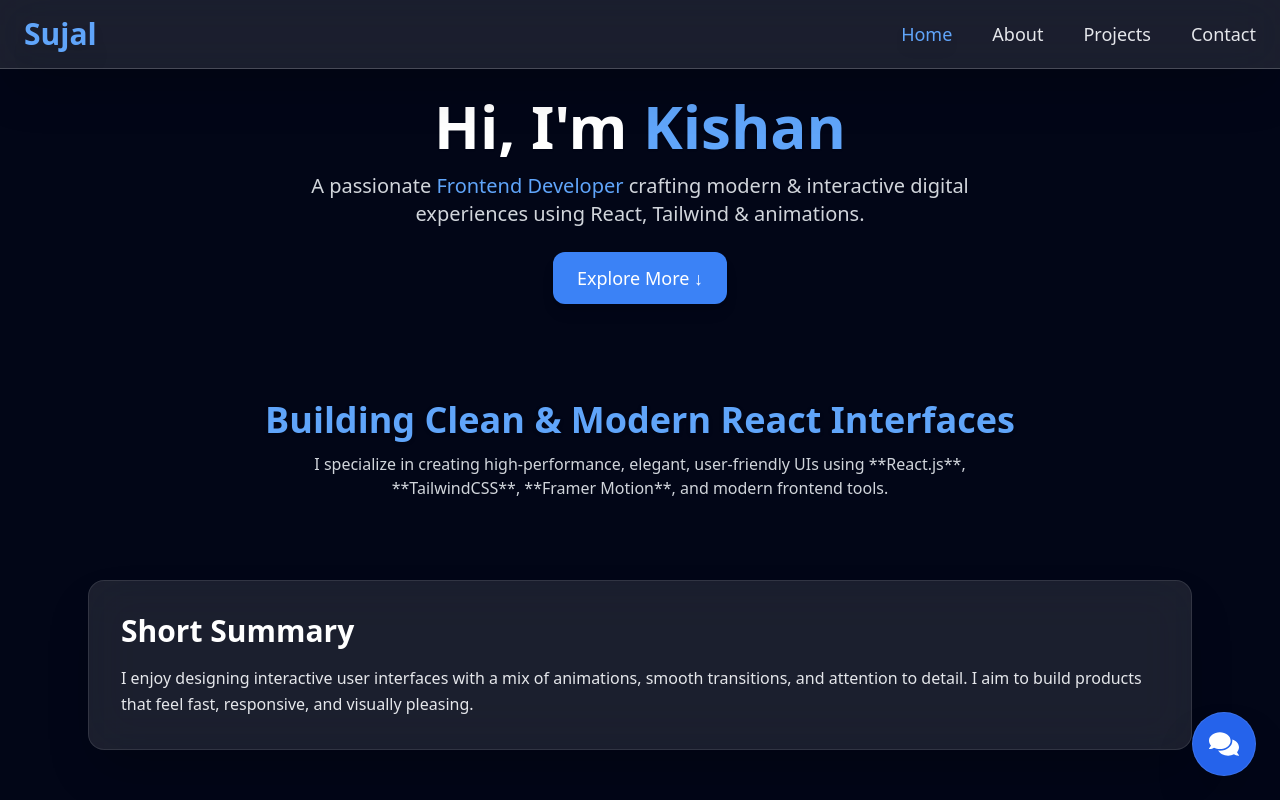
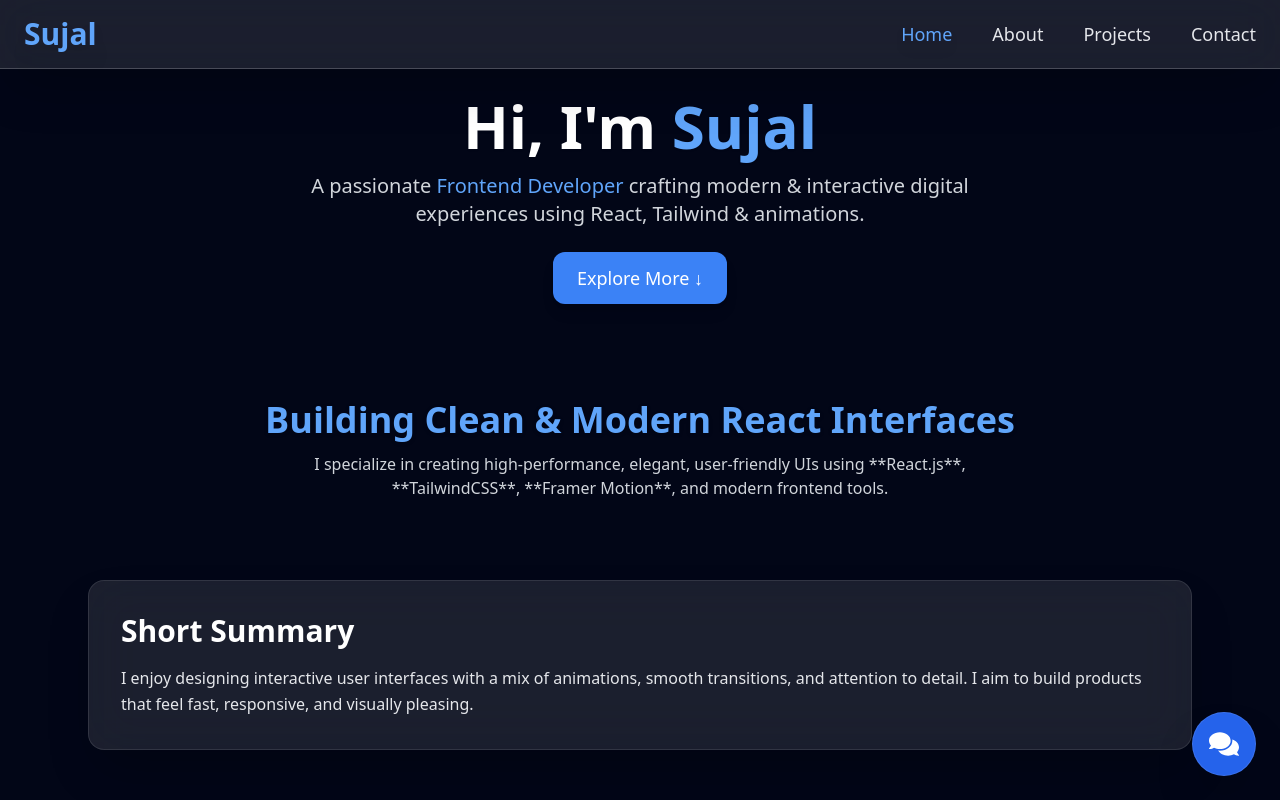
Before and after one commit to sujaljethava/sujalportfolio, a React (Vite) app: page / in a window 1280 px wide. Shown: the top 800 px of the page. Built offline with nearby package versions, Linux system fonts and the light colour scheme.

Commit message:
Chnages Done

```diff
--- a/src/pages/Home.jsx
+++ b/src/pages/Home.jsx
@@ -12,7 +12,7 @@
         className="text-center"
       >
         <h1 className="text-5xl md:text-6xl font-extrabold drop-shadow-sm">
-          Hi, I'm <span className="text-blue-400">Kishan</span>
+          Hi, I'm <span className="text-blue-400">Sujal</span>
         </h1>
 
         <p className="mt-4 text-lg md:text-xl text-gray-300 max-w-2xl mx-auto">
```
